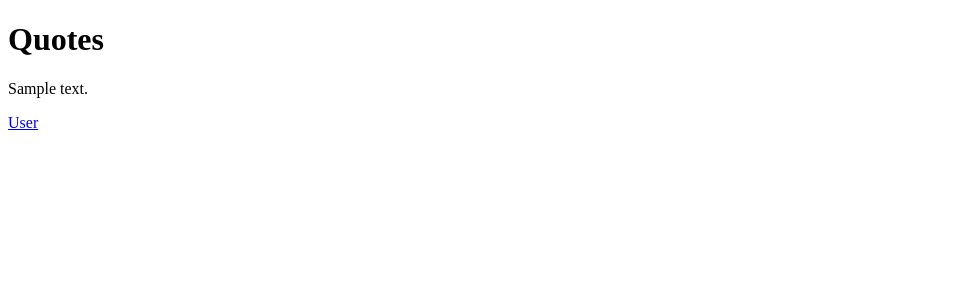
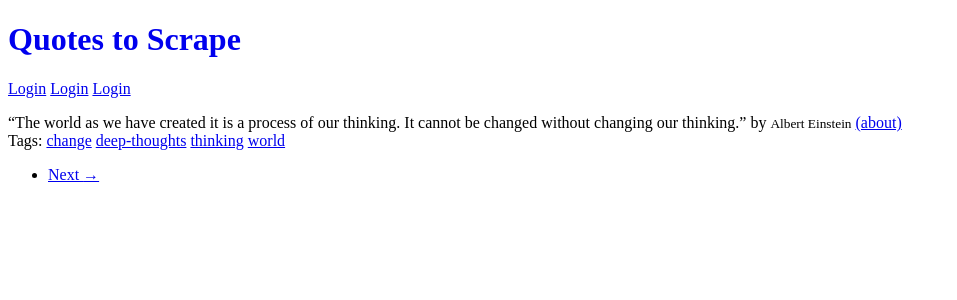
Before and after one commit to NIkitaPonomariov/Django-Quotes, a Django app: page / in a window 1280 px wide. Shown: the top 300 px of the page, without its empty margins (0-957 px from the left). Run offline with Django 5.2, Linux system fonts and the light colour scheme; tables that the repository leaves empty hold one stand-in row (values such as "Sample post").

Commit message:
base quotes page

```diff
--- a/quotes_project/quotes_app/templates/quotes_app/main.html
+++ b/quotes_project/quotes_app/templates/quotes_app/main.html
@@ -1,13 +1,60 @@
 {% extends "quotes_app/base.html"%}
 
 {% block content %}
-<h1>Quotes</h1>
-      {% for quote in quotes %}
-    <p>{{ quote.text }}</p>
 
-    <a href="{% url 'quotes_app:about' quote.author.id %}">
-        {{ quote.author }}
-    </a>
-{% endfor %}
+        <div class="row header-box">
+            <div class="col-md-8">
+                <h1>
+                    <a href="/" style="text-decoration: none">Quotes to Scrape</a>
+                </h1>
+            </div>
+            <div class="col-md-4">
+                <p>
+
+                    <a href="/login">Login</a>
+                    <a href="/login">Login</a>
+                    <a href="/login">Login</a>
+
+                </p>
+            </div>
+        </div>
+
+
+<div class="row">
+    <div class="col-md-8">
+
+    <div class="quote" itemscope="" itemtype="http://schema.org/CreativeWork">
+        <span class="text" itemprop="text">“The world as we have created it is a process of our thinking. It cannot be changed without changing our thinking.”</span>
+        <span>by <small class="author" itemprop="author">Albert Einstein</small>
+        <a href="/author/Albert-Einstein">(about)</a>
+        </span>
+        <div class="tags">
+            Tags:
+            <meta class="keywords" itemprop="keywords" content="change,deep-thoughts,thinking,world">
+
+            <a class="tag" href="/tag/change/page/1/">change</a>
+
+            <a class="tag" href="/tag/deep-thoughts/page/1/">deep-thoughts</a>
+
+            <a class="tag" href="/tag/thinking/page/1/">thinking</a>
+
+            <a class="tag" href="/tag/world/page/1/">world</a>
+
+        </div>
+    </div>
+
+    <nav>
+        <ul class="pager">
+
+
+            <li class="next">
+                <a href="/page/2/">Next <span aria-hidden="true">→</span></a>
+            </li>
+
+        </ul>
+    </nav>
+    </div>
+</div>
+
 
 {% endblock %}
```
